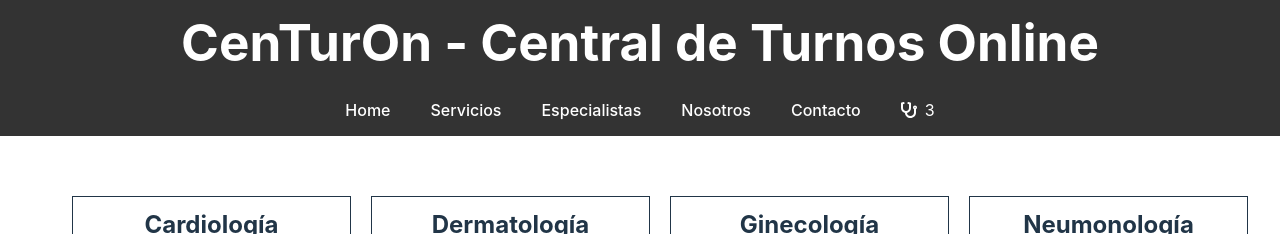
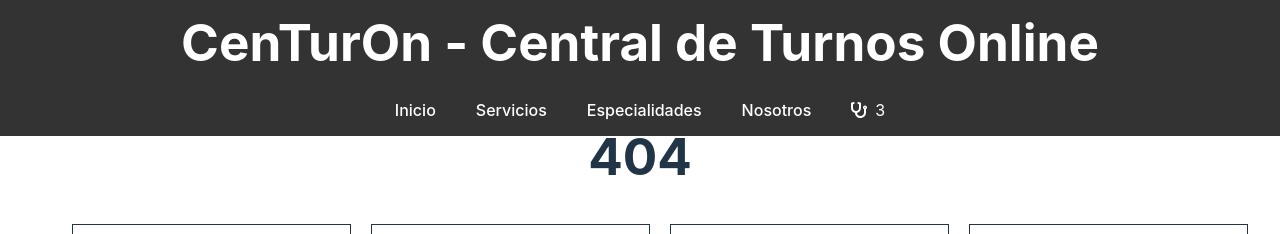
Before and after one commit to exequielgop/proyecto-react-central-de-turnos, a React (Vite) app: page / in a window 1280 px wide. Shown: the top 234 px of the page. Built offline with nearby package versions, Linux system fonts and the light colour scheme.

Commit message:
Add routes

```diff
--- a/package.json
+++ b/package.json
@@ -15,7 +15,8 @@
   "dependencies": {
     "react": "^18.3.1",
     "react-dom": "^18.3.1",
-    "react-icons": "^5.3.0"
+    "react-icons": "^5.3.0",
+    "react-router-dom": "^6.27.0"
   },
   "devDependencies": {
     "@eslint/js": "^9.9.0",
--- a/src/App.jsx
+++ b/src/App.jsx
@@ -1,13 +1,11 @@
 import './App.css'
 import NavBar from './components/navbar/NavBar'
-import Grid from './components/professionalListContainer/ProfessionalListContainer'
+import ProfesionalsContainer from './components/professionalListContainer/ProfessionalListContainer'
+import ProfesionalDetailContainer from './components/professionalDetailContainer/ProfessionalDetailContainer'
+import { BrowserRouter, Routes, Route } from 'react-router-dom'
 
 function App() {
-
-  return (
-    <>
-      <NavBar/>
-      <Grid data={[
+  const data = [
     {
       titulo: 'Cardiología',
       descripcion: 'Especialidad médica que se ocupa del diagnóstico y tratamiento de las enfermedades del corazón y del aparato circulatorio.',
@@ -28,8 +26,22 @@ function App() {
       descripcion: 'Especialidad médica que se dedica al estudio de las enfermedades del aparato respiratorio y a su tratamiento.',
       imagen: 'https://emch.com.bd/wp-content/uploads/2021/06/Doctor-5-768x768.png',
     },
-      ]} />
-    </>
+  ]
+
+  return (
+    <BrowserRouter>
+      <NavBar/>
+      <Routes>
+        <Route path="/proyecto-react-central-de-turnos/" element={<h1>Inicio</h1>} />
+        <Route path="/proyecto-react-central-de-turnos/profesional" element={<ProfesionalDetailContainer />} />
+        <Route path="/proyecto-react-central-de-turnos/servicios" element={<h1>Servicios</h1>} />
+        <Route path="/proyecto-react-central-de-turnos/especialidades" element={<ProfesionalsContainer />} />
+        <Route path="/proyecto-react-central-de-turnos/nosotros" element={<h1>Nosotros</h1>} />
+        <Route path="/proyecto-react-central-de-turnos/contacto" element={<h1>Contacto</h1>} />
+        <Route path="*" element={<h1>404</h1>} />
+      </Routes>
+      <ProfesionalsContainer data={data} />
+    </BrowserRouter>
   )
 }
 
--- a/src/components/navbar/NavBar.jsx
+++ b/src/components/navbar/NavBar.jsx
@@ -1,5 +1,6 @@
 import Shifts from "../shifts/Shifts";
 import './NavBar.css';
+import { Link } from 'react-router-dom';
 
 const NavBar = () => {
     // Suponiendo que tenemos un hook que le pega a una API para traer los turnos del usuario
@@ -8,11 +9,18 @@ const NavBar = () => {
         <nav>
             <h1>CenTurOn - Central de Turnos Online</h1>
             <ul>
-                <li><a href="#">Home</a></li>
-                <li><a href="#">Servicios</a></li>
-                <li><a href="#">Especialistas</a></li>
-                <li><a href="#">Nosotros</a></li>
-                <li><a href="#">Contacto</a></li>
+                <li>
+                    <Link to="/proyecto-react-central-de-turnos/">Inicio</Link>
+                </li>
+                <li>
+                    <Link to="/proyecto-react-central-de-turnos/servicios">Servicios</Link>
+                </li>
+                <li>
+                    <Link to="/proyecto-react-central-de-turnos/especialidades">Especialidades</Link>
+                </li>
+                <li>
+                    <Link to="/proyecto-react-central-de-turnos/nosotros">Nosotros</Link>
+                </li>
                 <li><Shifts turnos={turnos}/></li>
             </ul>
         </nav>
--- a/src/components/professionalListContainer/ProfessionalListContainer.jsx
+++ b/src/components/professionalListContainer/ProfessionalListContainer.jsx
@@ -1,7 +1,7 @@
 import PropTypes from 'prop-types';
 import './ProfessionalListContainer.css';
 
-const Grid = ({ data }) => {
+const ProfesionalsContainer = ({ data }) => {
     return (
         <div className="grid-container">
             {data.map((item, index) => (
@@ -21,9 +21,9 @@ const Grid = ({ data }) => {
     );
 };
 
-export default Grid;
+export default ProfesionalsContainer;
 
-Grid.propTypes = {
+ProfesionalsContainer.propTypes = {
     data: PropTypes.arrayOf(PropTypes.shape({
         title: PropTypes.string.isRequired,
         description: PropTypes.string.isRequired,
```
Also changed, not shown: 1 other file (tests, documents, lock files or other folders). Lines whose indentation alone changed are shown as unchanged.
